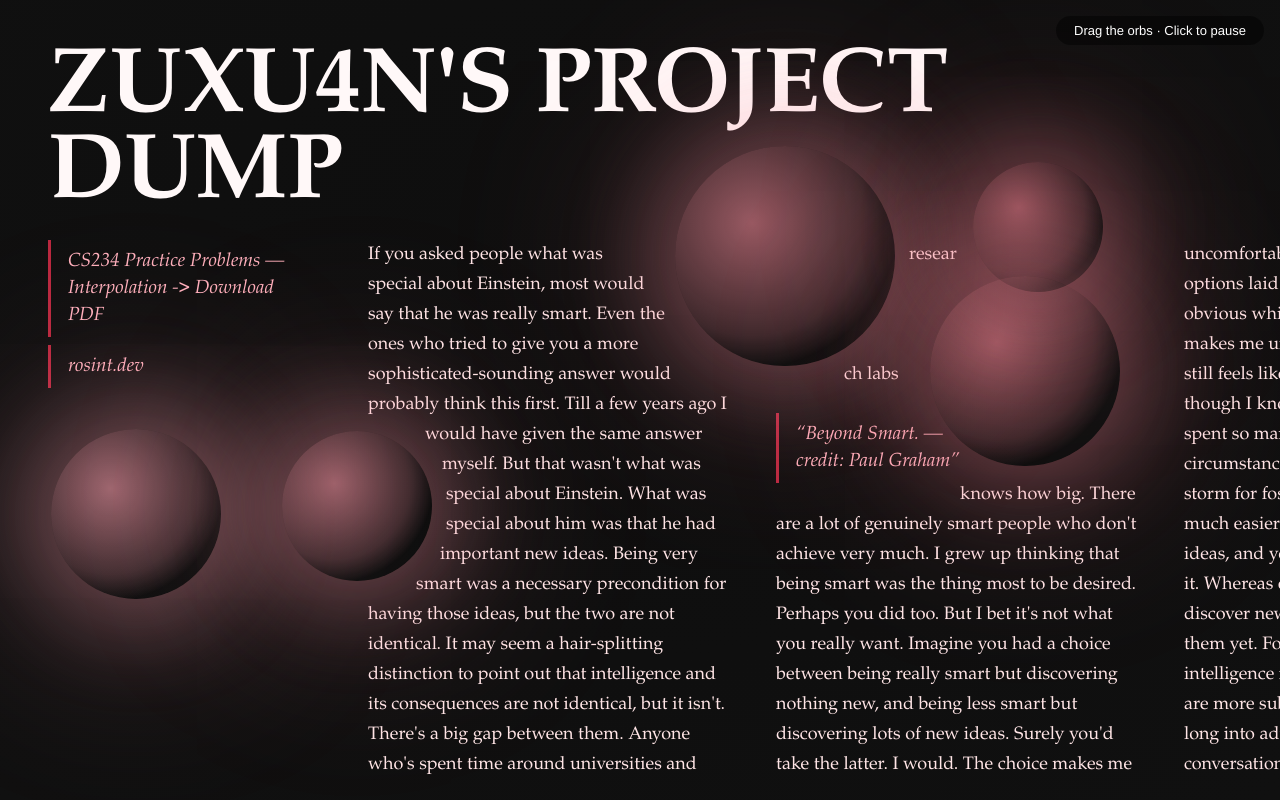
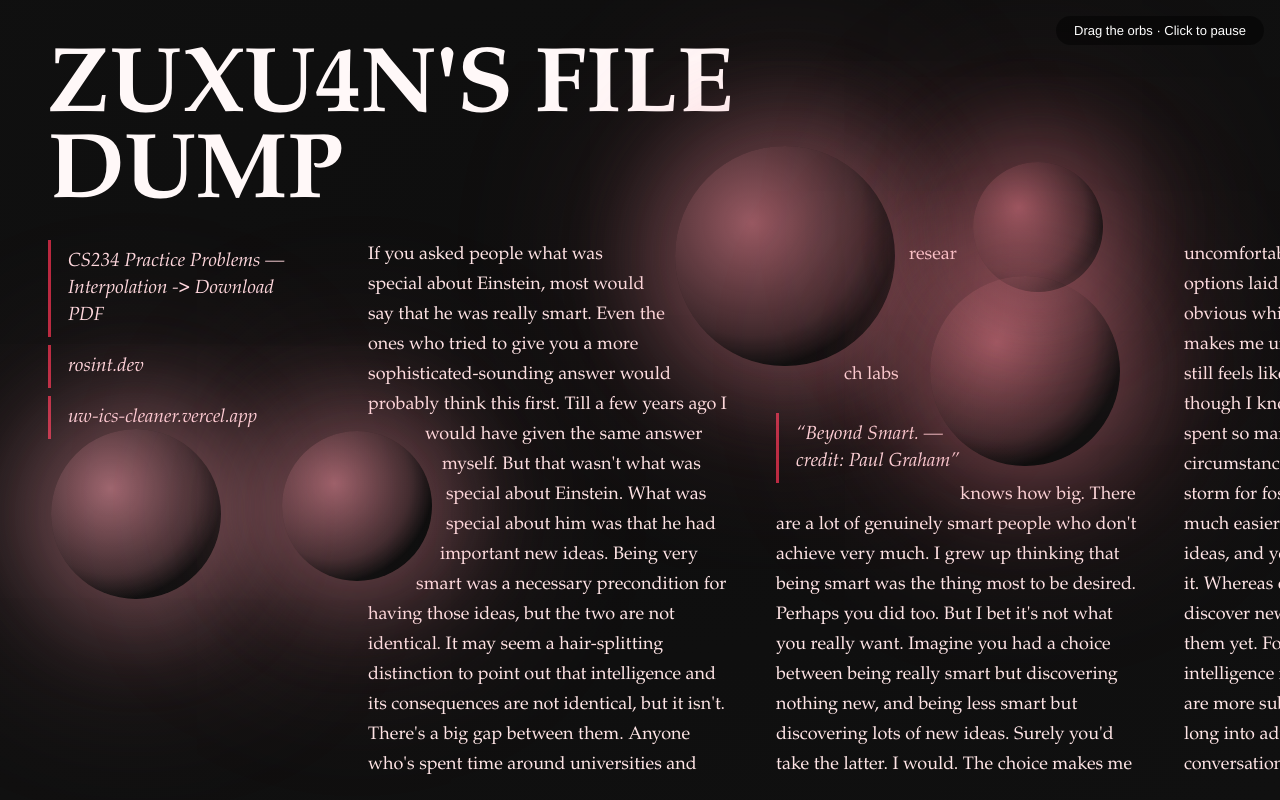
Before and after one commit to zuxu4n/File-Dump, a plain HTML site: page index.html in a window 1280 px wide. Drawn offline with Linux system fonts and the light colour scheme.

Commit message:
Modification

```diff
--- a/index.html
+++ b/index.html
@@ -4,7 +4,7 @@
   <meta charset="UTF-8">
   <meta name="viewport" content="width=device-width, initial-scale=1.0">
   <meta name="description" content="Editorial pretext demo: animated orbs, live multi-column text flow, and zero DOM measurements.">
-  <title>The Editorial Engine</title>
+  <title>File Dump</title>
   <style>
     * { box-sizing: border-box; margin: 0; }
     html, body {
@@ -36,7 +36,7 @@
     }
     .pullquote-line {
       position: absolute; white-space: pre;
-      font-style: italic; color: #ffb0bc;
+      font-style: italic; color: #ffd9de;
       user-select: text; -webkit-user-select: text;
     }
     .pdf-download-link {
@@ -3503,7 +3503,7 @@ function layoutWithLines(prepared, maxWidth, lineHeight) {
 var BODY_FONT = '18px "Iowan Old Style", "Palatino Linotype", "Book Antiqua", Palatino, serif';
 var BODY_LINE_HEIGHT = 30;
 var HEADLINE_FONT_FAMILY = '"Iowan Old Style", "Palatino Linotype", "Book Antiqua", Palatino, serif';
-var HEADLINE_TEXT = "ZUXU4N'S PROJECT\u2002DUMP";
+var HEADLINE_TEXT = "ZUXU4N'S FILE\u2002DUMP";
 var GUTTER = 48;
 var COL_GAP = 40;
 var BOTTOM_GAP = 20;
@@ -3579,6 +3579,7 @@ I predict the gap between intelligence and new ideas will turn out to be an inte
 var PULLQUOTE_TEXTS = [
   "CS234 Practice Problems\n— Interpolation\n\n->  Download PDF",
   "rosint.dev",
+  "uw-ics-cleaner.vercel.app",
   "\u201CBeyond Smart. \u2014 credit: Paul Graham\u201D"
 ];
 var stage = getRequiredDiv("stage");
@@ -3608,7 +3609,8 @@ var preparedPullquotes = PULLQUOTE_TEXTS.map((text) => prepareWithSegments(text,
 var pullquoteSpecs = [
   { prepared: preparedPullquotes[0], placement: { colIdx: 0, yFrac: 0, wFrac: 0.65, side: "left" } },
   { prepared: preparedPullquotes[1], placement: { colIdx: 0, yFrac: 0, wFrac: 0.65, side: "left" } },
-  { prepared: preparedPullquotes[2], placement: { colIdx: 1, yFrac: 0.32, wFrac: 0.5, side: "left" } }
+  { prepared: preparedPullquotes[2], placement: { colIdx: 0, yFrac: 0, wFrac: 0.65, side: "left" } },
+  { prepared: preparedPullquotes[3], placement: { colIdx: 1, yFrac: 0.32, wFrac: 0.5, side: "left" } }
 ];
 var DROP_CAP_SIZE = BODY_LINE_HEIGHT * DROP_CAP_LINES - 4;
 var DROP_CAP_FONT = `700 ${DROP_CAP_SIZE}px ${HEADLINE_FONT_FAMILY}`;
@@ -3638,6 +3640,13 @@ rosintLinkEl.rel = "noreferrer";
 rosintLinkEl.className = "pdf-download-link";
 rosintLinkEl.style.display = "none";
 stage.appendChild(rosintLinkEl);
+var uwIcsLinkEl = document.createElement("a");
+uwIcsLinkEl.href = "https://uw-ics-cleaner.vercel.app/";
+uwIcsLinkEl.target = "_blank";
+uwIcsLinkEl.rel = "noreferrer";
+uwIcsLinkEl.className = "pdf-download-link";
+uwIcsLinkEl.style.display = "none";
+stage.appendChild(uwIcsLinkEl);
 var linePool = [];
 var headlinePool = [];
 var pullquoteLinePool = [];
@@ -4103,9 +4112,9 @@ function render(now) {
     const pullquoteWidth = Math.round(columnWidth * placement.wFrac);
     const pullquoteLines2 = layoutWithLines(prepared, pullquoteWidth - 20, PQ_LINE_HEIGHT).lines;
     const pullquoteHeight = pullquoteLines2.length * PQ_LINE_HEIGHT + 16;
-    const columnX = (index <= 1 ? pdfContentLeft : contentLeft) + placement.colIdx * (columnWidth + colGap);
+    const columnX = (index <= 2 ? pdfContentLeft : contentLeft) + placement.colIdx * (columnWidth + colGap);
     const pullquoteX = placement.side === "right" ? columnX + columnWidth - pullquoteWidth : columnX;
-    const pullquoteY = index === 1 && pullquoteRects.length > 0 ? pullquoteRects[0].y + pullquoteRects[0].h + 8 : Math.round(bodyTop + bodyHeight * placement.yFrac);
+    const pullquoteY = (index === 1 || index === 2) && pullquoteRects.length >= index ? pullquoteRects[index - 1].y + pullquoteRects[index - 1].h + 8 : Math.round(bodyTop + bodyHeight * placement.yFrac);
     const positionedLines = pullquoteLines2.map((line, lineIndex) => ({
       x: pullquoteX + 20,
       y: pullquoteY + 8 + lineIndex * PQ_LINE_HEIGHT,
@@ -4209,8 +4218,20 @@ function render(now) {
     } else {
       rosintLinkEl.style.display = "none";
     }
+    if (pullquoteRects.length > 2) {
+      const pq2 = pullquoteRects[2];
+      uwIcsLinkEl.style.display = "";
+      uwIcsLinkEl.style.left = `${pq2.x}px`;
+      uwIcsLinkEl.style.top = `${pq2.y}px`;
+      uwIcsLinkEl.style.width = `${pq2.w}px`;
+      uwIcsLinkEl.style.height = `${pq2.h}px`;
+    } else {
+      uwIcsLinkEl.style.display = "none";
+    }
   } else {
     pdfLinkEl.style.display = "none";
+    rosintLinkEl.style.display = "none";
+    uwIcsLinkEl.style.display = "none";
   }
   for (let index = 0; index < orbs.length; index++) {
     const orb = orbs[index];
```
